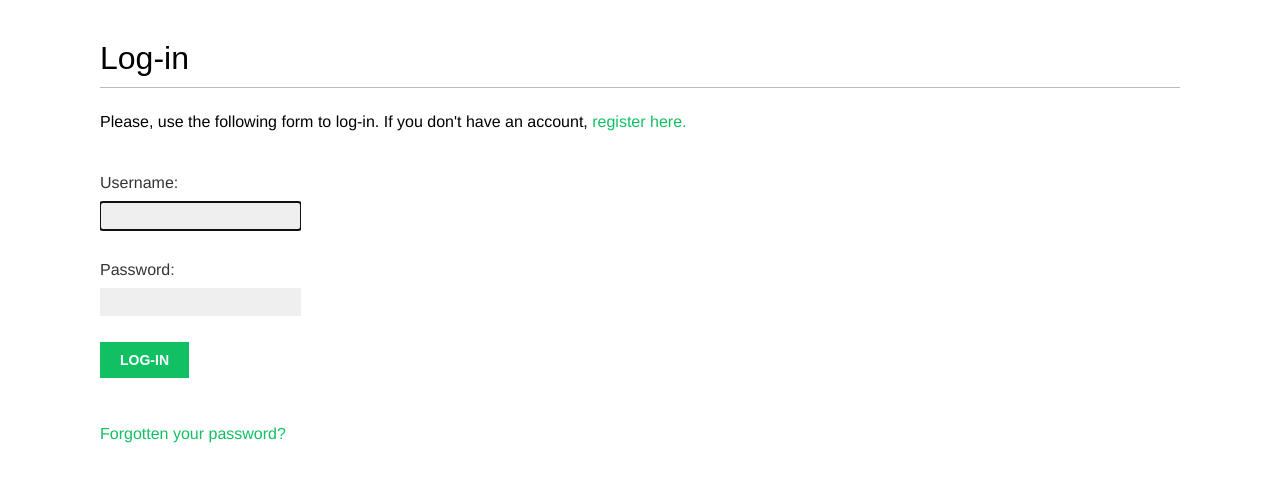
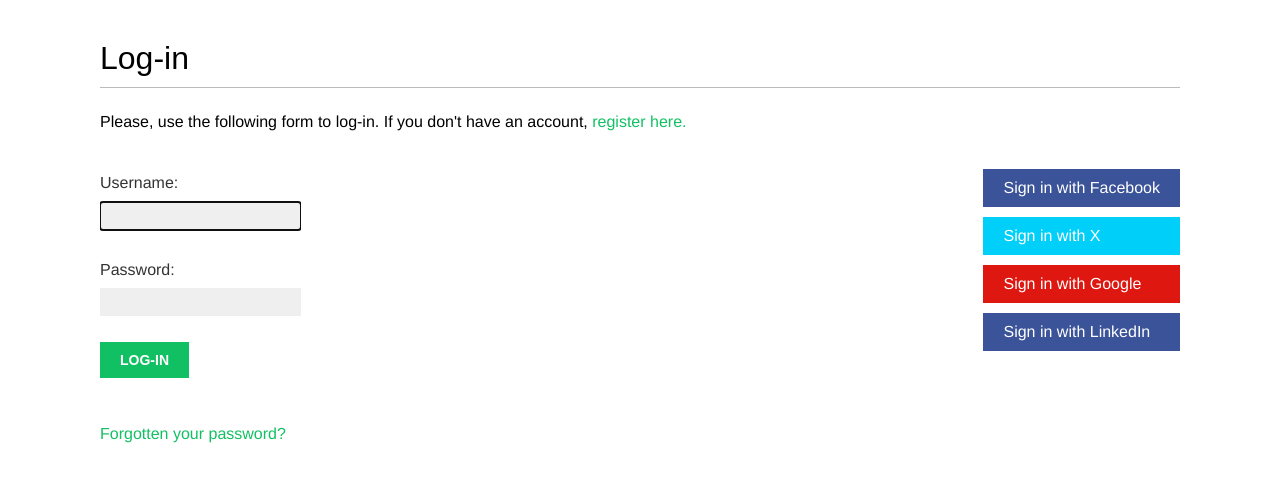
Before and after one commit to Josh510-salz/Newsexpress, a Django app: page /account/login/ in a window 1280 px wide. Shown: the part 47-529 px from the top of the page. Run offline with Django 4.2, Linux system fonts and the light colour scheme; parts of the project's set-up code (start-up, migrations or seed data) failed here and were passed over; some web fonts are replaced.

Commit message:
initial-commit

```diff
--- a/Newsexpress/urls.py
+++ b/Newsexpress/urls.py
@@ -27,6 +27,7 @@ sitemaps = {
 
 urlpatterns = [
     path('account/', include('account.urls')),
+    path('social-auth/', include('social_django.urls', namespace='social')),
     path('admin/', admin.site.urls),
     path('blog/', include('blog.urls', namespace='blog')),
     path('sitemap.xml', sitemap, {'sitemaps': sitemaps}, name='django.contrib.sitemaps.views.sitemaps')
--- a/account/templates/registration/login.html
+++ b/account/templates/registration/login.html
@@ -1,4 +1,5 @@
 {% extends 'base.html' %}
+{% load static %}
 
 {% block title %}Log-in{% endblock %}
 
@@ -27,4 +28,20 @@
             </a>
         </p>
 </div>
+<div class="social">
+    <ul>
+        <li class="facebook">
+            <a href="{% url "social:begin" "facebook" %}">Sign in with Facebook</a>
+        </li>
+        <li class="twitter">
+            <a href="{% url "social:begin" "twitter" %}">Sign in with X</a>
+        </li>
+        <li class="google">
+            <a href="{% url "social:begin" "google-oauth2" %}">Sign in with Google</a>
+        </li>
+        <li class="facebook">
+            <a href="{% url "social:begin" "linkedin-oauth2" %}">Sign in with LinkedIn</a>
+        </li>
+    </ul>
+</div>
 {% endblock %}
```
Also changed, not shown: Newsexpress/settings.py (+23 -1 lines), static/communication.png (added), static/facebook (1).png (added), static/facebook.png (added), 2 other files.
